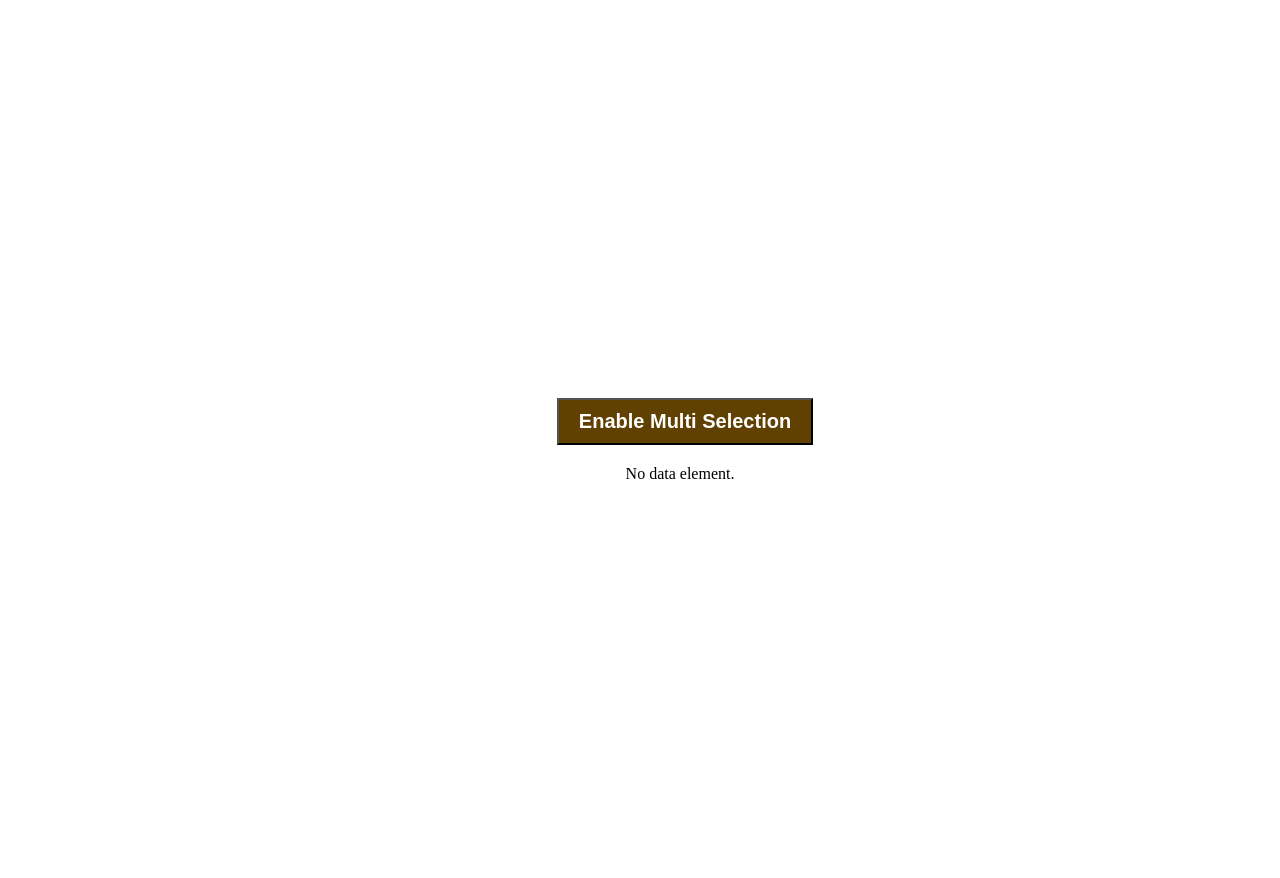
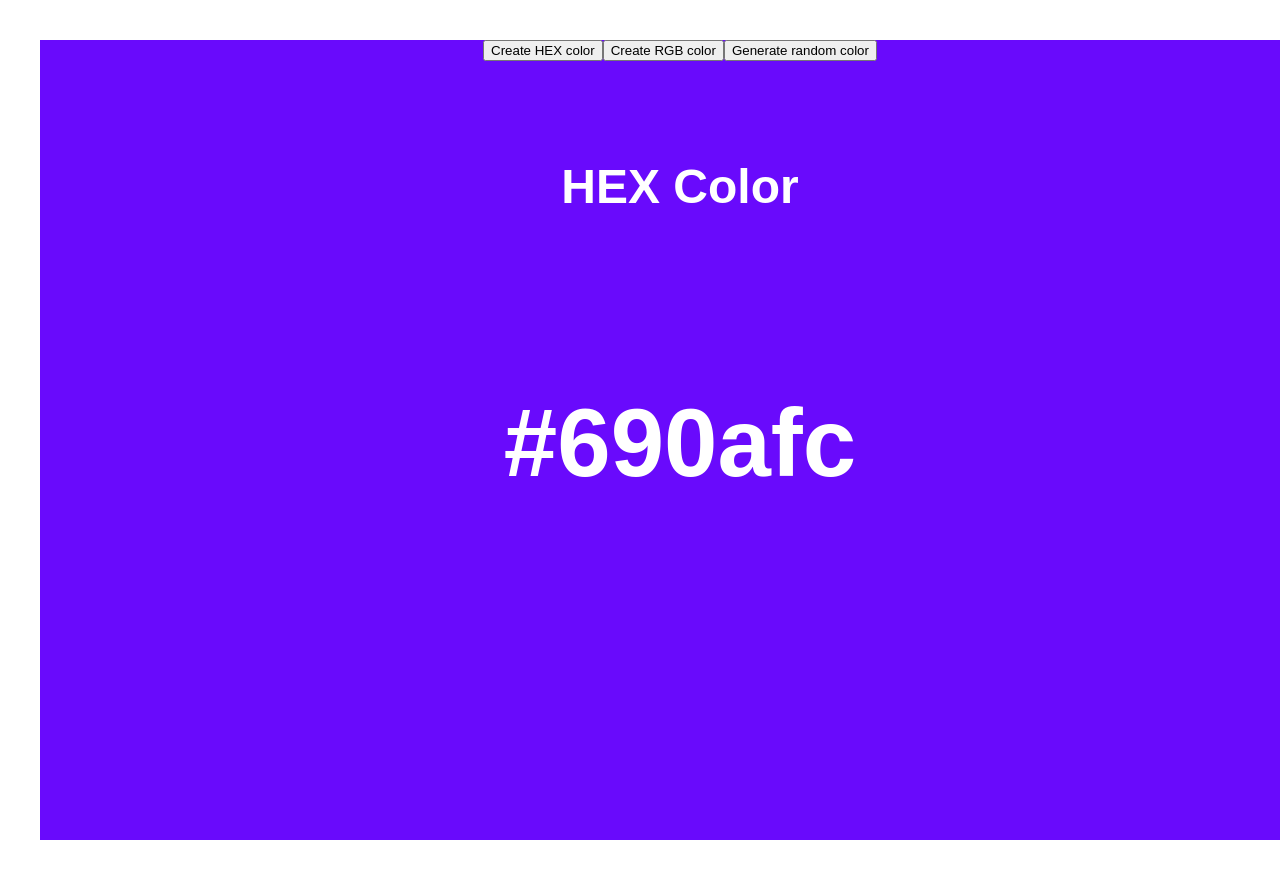
Before and after one commit to githshine/React_apps, a React (Vite) app in the folder simple-React-projects/: page / in a window 1280 px wide. Shown: the top 878 px of the page. Built offline with nearby package versions, Linux system fonts and the light colour scheme.

Commit message:
random color generator

```diff
--- a/simple-React-projects/src/App.jsx
+++ b/simple-React-projects/src/App.jsx
@@ -1,10 +1,12 @@
 import './App.css';
 import Accordion from './components/accordion';
+import RandomColor from './components/random-color';
 
 function App() {
   return (
     <div id="app">
-      <Accordion />
+      {/* <Accordion /> */}
+      <RandomColor />
     </div>
   );
 }
--- /dev/null
+++ b/simple-React-projects/src/components/random-color/index.jsx
@@ -0,0 +1,57 @@
+import { useState } from 'react';
+import './styles.css';
+import { useEffect } from 'react';
+
+function RandomColor() {
+  const [color, setColor] = useState('');
+  const [form, setForm] = useState('HEX');
+
+  // useEffect
+  useEffect(() => {
+    updateColor();
+    // setColor(newColor);
+  }, [form]);
+
+  function updateColor() {
+    // hex or RGB
+    const newNum1 = Math.floor(Math.random() * 256);
+    const newNum2 = Math.floor(Math.random() * 256);
+    const newNum3 = Math.floor(Math.random() * 256);
+
+    const newColor =
+      form === 'HEX'
+        ? '#' +
+          (newNum1.toString(16).padStart(2, 0) +
+            newNum2.toString(16).padStart(2, 0) +
+            newNum3.toString(16).padStart(2, 0))
+        : `rgb(${newNum1}, ${newNum2}, ${newNum3})`;
+    // return newColor;
+    setColor(newColor);
+  }
+
+  function handelBtnClick() {
+    updateColor();
+  }
+
+  function handelHEXBtnClick() {
+    setForm((_) => 'HEX');
+    // updateColor();  // not use new form immediately, should use useEffect instead.
+  }
+  function handelRGBBtnClick() {
+    setForm((_) => 'RGB');
+    // updateColor(); // not use new form immediately, should use useEffect instead.
+  }
+
+  return (
+    <div className="rdmColor-wrapper" style={{ backgroundColor: color }}>
+      <button onClick={handelHEXBtnClick}>Create HEX color</button>
+      {/* <button onClick={() => setForm('HEX')}>Create HEX color</button> */}
+      <button onClick={handelRGBBtnClick}>Create RGB color</button>
+      <button onClick={handelBtnClick}>Generate random color</button>
+      <h3>{form} Color</h3>
+      <h1>{color}</h1>
+    </div>
+  );
+}
+
+export default RandomColor;
--- /dev/null
+++ b/simple-React-projects/src/components/random-color/styles.css
@@ -0,0 +1,26 @@
+.rdmColor-wrapper {
+  width: 100vw;
+  min-height: 100vh;
+  /* height: 100%; */
+  overflow: hidden;
+  box-sizing: border-box;
+  background-color: antiquewhite;
+}
+
+.rdmColor-wrapper h3 {
+  font-size: 3rem;
+  color: white;
+  padding: 50px 20px;
+  font-family: Arial, Helvetica, sans-serif;
+}
+
+.rdmColor-wrapper h1 {
+  font-size: 6rem;
+  color: white;
+  padding: 60px 20px;
+  font-family: Arial, Helvetica, sans-serif;
+}
+
+.rdmColor-wrapper button {
+  cursor: pointer;
+}
```
